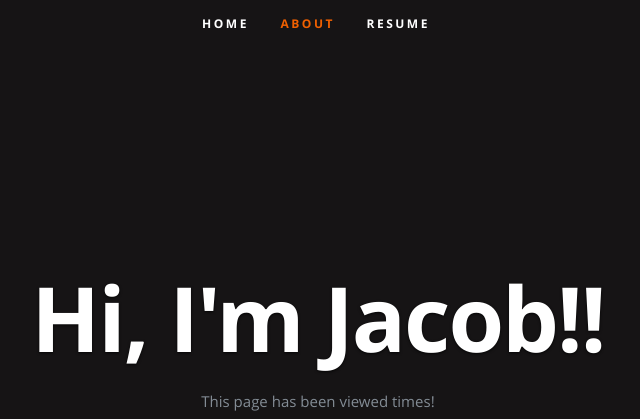
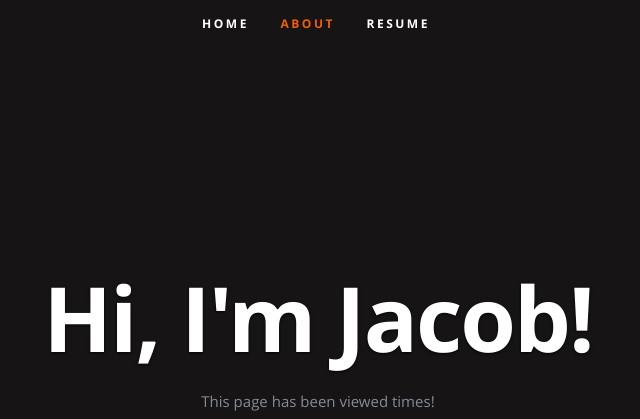
Before and after one commit to jacobrone/MyResume, a plain HTML site: page frontend/index.html in a window 1280 px wide. Shown: the top 419 px of the page, without its empty margins (324-964 px from the left). Drawn offline with nearby package versions, Linux system fonts and the light colour scheme.

Commit message:
updated name in html

```diff
--- a/frontend/index.html
+++ b/frontend/index.html
@@ -54,7 +54,7 @@
 
       <div class="row banner">
          <div class="banner-text">
-            <h1 class="responsive-headline">Hi, I'm Jacob!!</h1>
+            <h1 class="responsive-headline">Hi, I'm Jacob!</h1>
 
             <p>This page has been viewed <a id="counter"></a> times!</p>
             <ul class="social">
```
